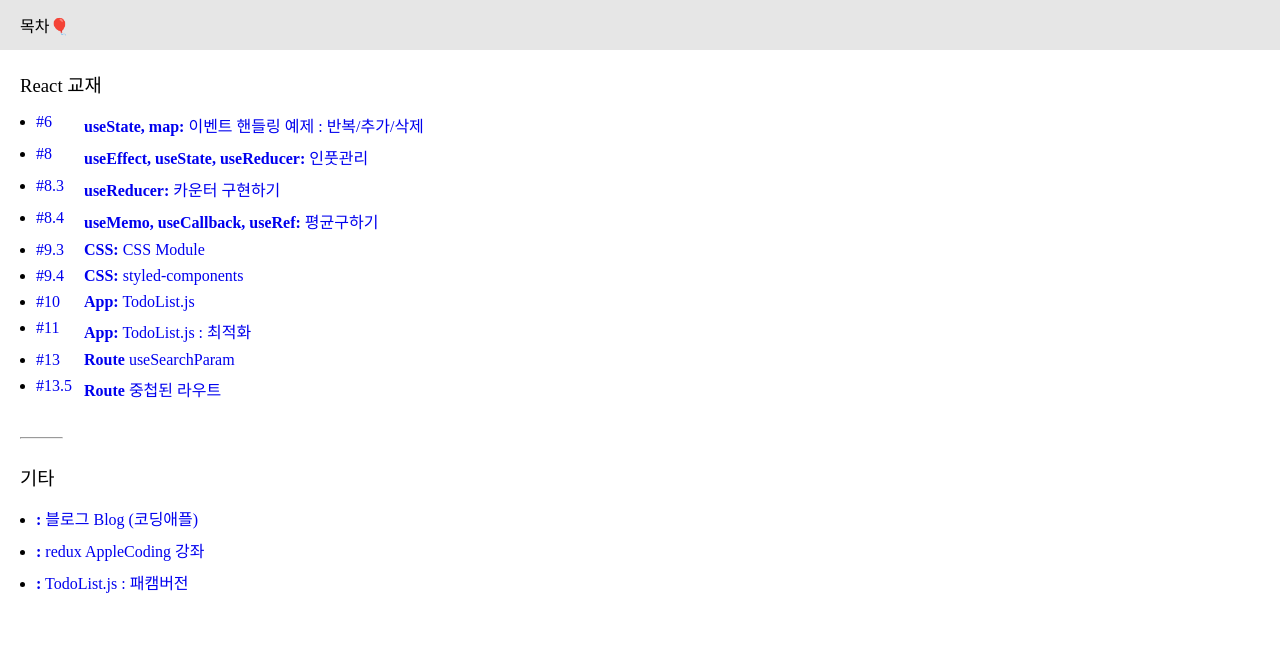
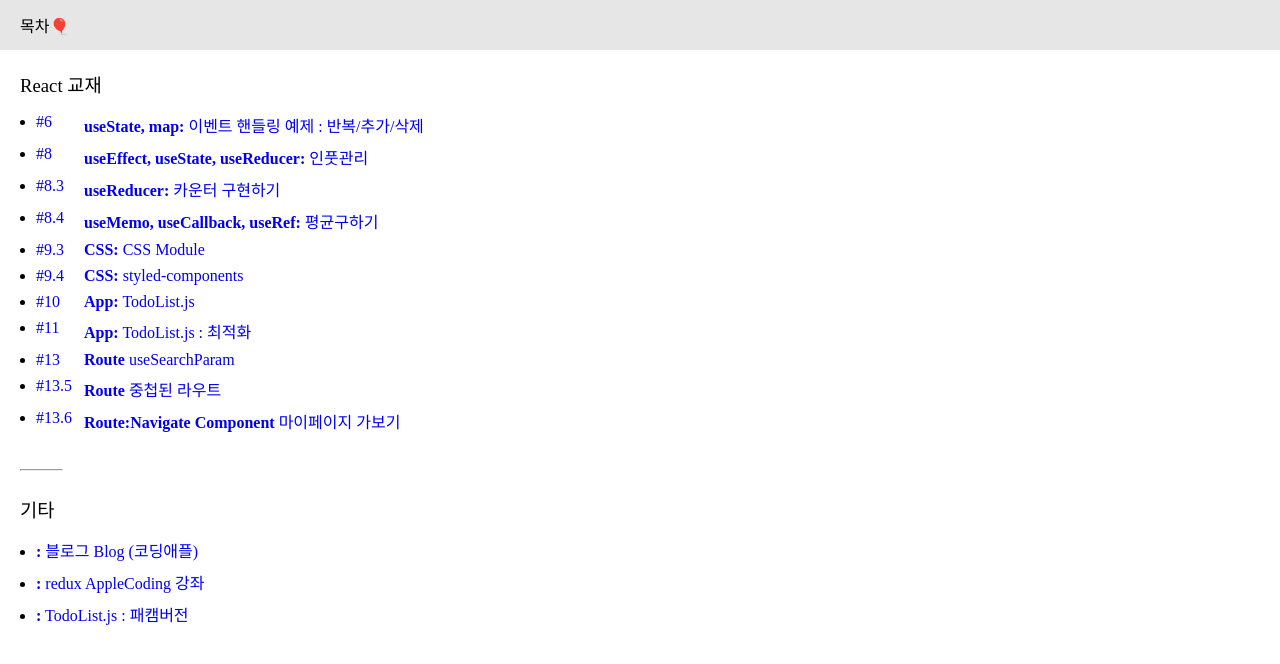
Before and after one commit to BangHG/blog, a React (Create React App) app: page / in a window 1280 px wide. Shown: the top 664 px of the page. Built offline with nearby package versions, Linux system fonts and the light colour scheme; a web font is replaced by a local one.

Commit message:
13 미반영

```diff
--- a/src/App.js
+++ b/src/App.js
@@ -59,13 +59,13 @@ const App = () => {
             <Route path=":id" element={<Article></Article>} />
           </Route>
           {/* 얼마든지 중첩이 가능하군아 */}
+          {/* #13.6.4 Navigate 컴포넌트 */}
+          <Route path="/Login" element={<Login />}></Route>
+          <Route path="/Mypage" element={<Mypage />}></Route>
         </Route>
 
         {/* #13.6.3 NotFound 페이지 만들기 */}
         <Route path="*" element={<NotFound />}></Route>
-        {/* #13.6.4 Navigate 컴포넌트 */}
-        <Route path="/Login" element={<Login />}></Route>
-        <Route path="/Mypage" element={<Mypage />}></Route>
       </Routes>
     </>
   );
--- a/src/List.js
+++ b/src/List.js
@@ -86,6 +86,14 @@ const List = () => {
             </p>
           </Link>
         </li>
+        <li>
+          <Link to={'/Mypage'}>
+            <span>#13.6</span>
+            <p>
+              <b>Route:Navigate Component</b> 마이페이지 가보기
+            </p>
+          </Link>
+        </li>
       </ul>
       <hr />
       <h3>기타</h3>
```
